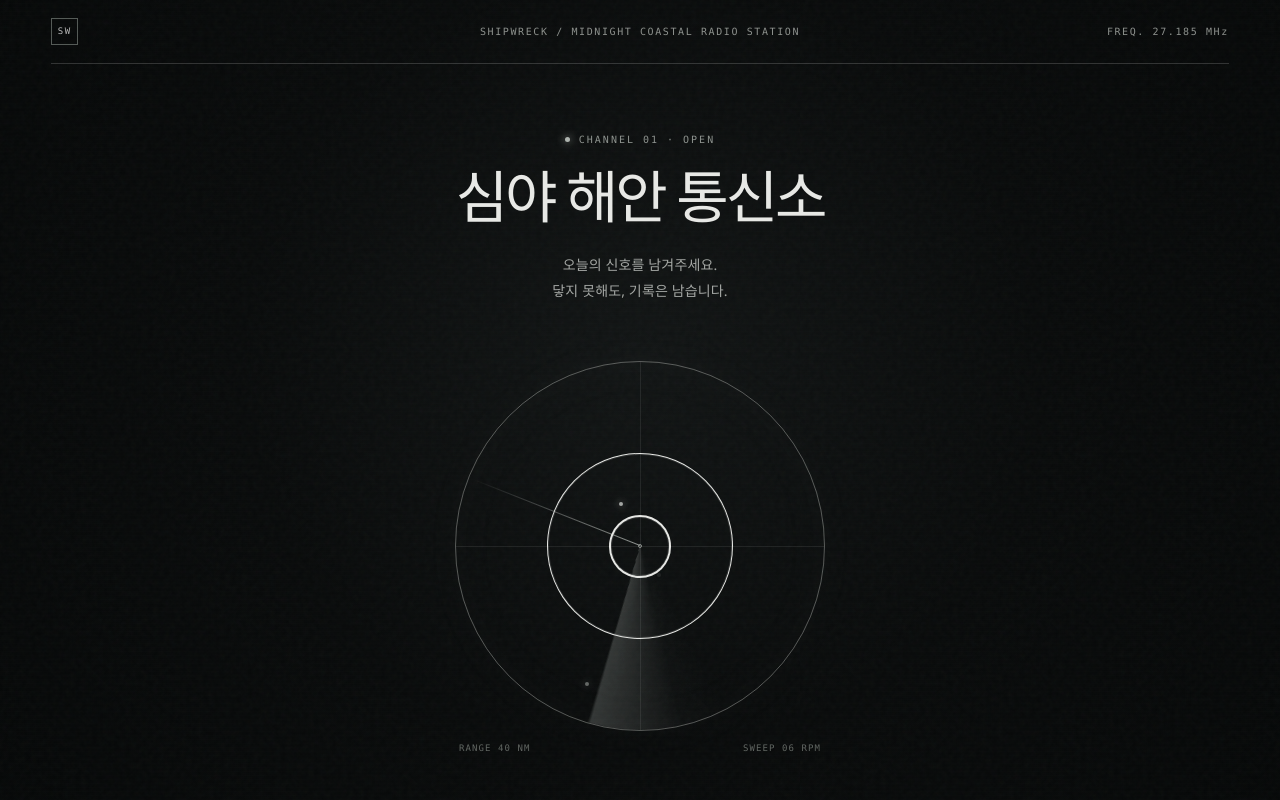
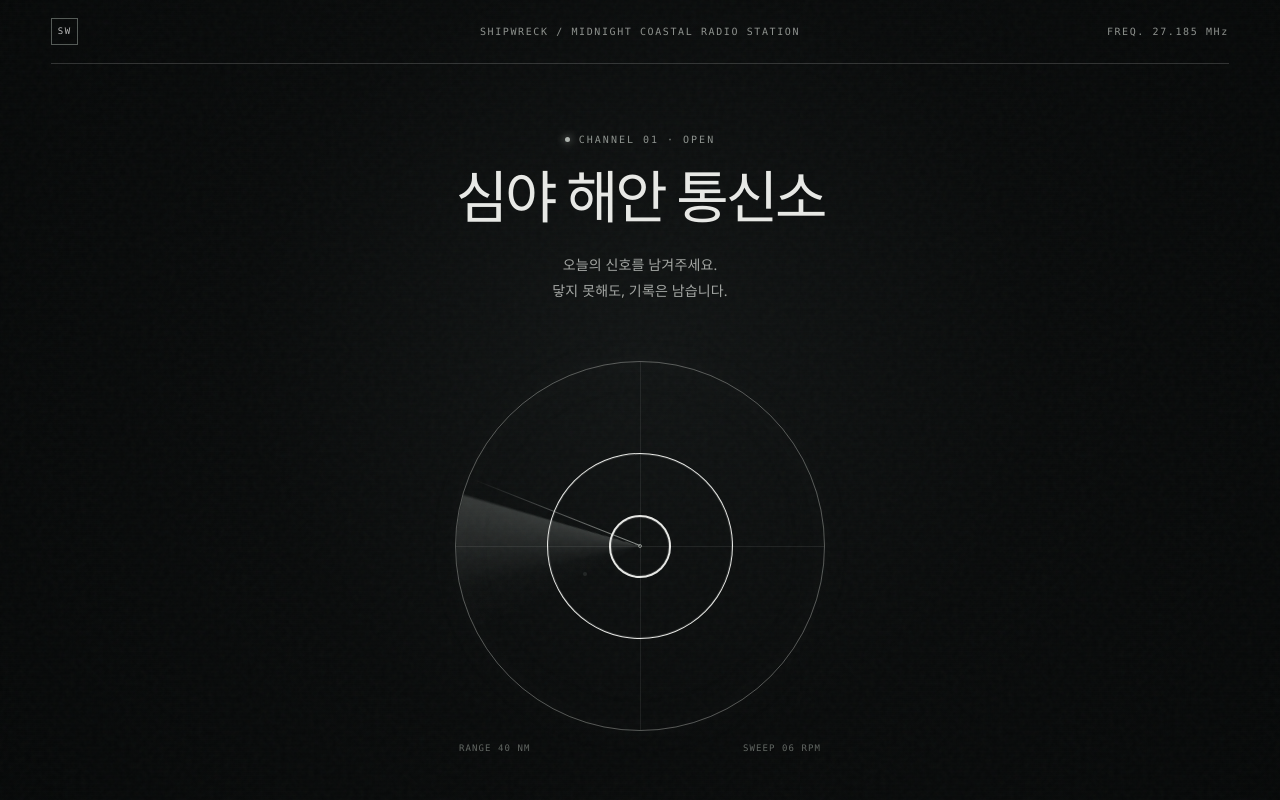
Before and after one commit to overthenebular/shipwreck, a Next.js app: page / in a window 1280 px wide. Shown: the top 800 px of the page. Built offline with nearby package versions, Linux system fonts and the light colour scheme.

Commit message:
Sync radar signals with sweep

```diff
--- a/app/globals.css
+++ b/app/globals.css
@@ -16,8 +16,8 @@ button, textarea { font:inherit; }
 h1 { margin:0; font-size:clamp(34px,6vw,57px); font-weight:400; letter-spacing:-.055em; line-height:1.1; }.description { margin:24px 0 0;color:#a4a7a4;font-size:14px;line-height:1.85;letter-spacing:.01em; }
 .radar-block { width:min(370px,82vw); margin:58px auto 55px; }.radar { position:relative; aspect-ratio:1;border:1px solid rgba(225,229,224,.35);border-radius:50%;overflow:hidden;box-shadow:0 0 50px rgba(200,210,202,.025),inset 0 0 60px rgba(200,210,202,.025); }
 .radar-ring { position:absolute;border:1px solid rgba(225,229,224,.15);border-radius:50%;inset:25%; }.ring-2 { inset:42%; }.radar-cross { position:absolute;background:rgba(225,229,224,.09); }.horizontal { height:1px;left:0;right:0;top:50%; }.vertical { width:1px;top:0;bottom:0;left:50%; }
-.radar-sweep { position:absolute;inset:0;border-radius:50%;background:conic-gradient(from -5deg,transparent 0 315deg,rgba(211,218,212,.02) 330deg,rgba(211,218,212,.2) 359deg,transparent 360deg);animation:sweep 10s linear infinite; }.radar-sweep:after { content:"";position:absolute;left:50%;top:50%;width:49%;height:1px;transform-origin:left;background:linear-gradient(90deg,rgba(230,235,230,.6),transparent); }
-.signal { position:absolute;width:4px;height:4px;border-radius:50%;background:#d8dcd8;box-shadow:0 0 8px #cbd1cc;opacity:0;animation:signal-fade 4s ease-in-out infinite; }.radar-center { position:absolute;inset:calc(50% - 2px);width:4px;height:4px;border:1px solid #8b908c;border-radius:50%; }
+.radar-sweep { position:absolute;inset:0;border-radius:50%;background:conic-gradient(from 85deg,transparent 0 315deg,rgba(211,218,212,.02) 330deg,rgba(211,218,212,.2) 359deg,transparent 360deg);animation:sweep 10s linear infinite; }.radar-sweep:after { content:"";position:absolute;left:50%;top:50%;width:49%;height:1px;transform-origin:left;background:linear-gradient(90deg,rgba(230,235,230,.6),transparent); }
+.signal { --signal-peak:.78;position:absolute;width:4px;height:4px;border-radius:50%;background:#d8dcd8;box-shadow:0 0 8px #cbd1cc;opacity:0;animation:signal-echo 2s ease-out both; }.signal--weak { --signal-peak:.32; }.radar-center { position:absolute;inset:calc(50% - 2px);width:4px;height:4px;border:1px solid #8b908c;border-radius:50%; }
 .radar-readout { display:flex;justify-content:space-between;padding:12px 4px 0;color:#626763;font:9px var(--font-geist-mono),monospace;letter-spacing:.12em; }
 .signal-form { text-align:left;border-top:1px solid var(--line);padding-top:17px; }.field-heading,.form-row { display:flex;justify-content:space-between;align-items:center; }.field-heading { margin-bottom:10px;color:#737874;font:9px var(--font-geist-mono),monospace;letter-spacing:.14em; }
 textarea { display:block;width:100%;min-height:132px;resize:vertical;padding:20px;border:1px solid var(--line);outline:0;background:rgba(10,12,12,.66);color:#dedfdd;font-size:14px;line-height:1.75;border-radius:1px;transition:border-color .2s,background .2s; }.signal-form textarea:focus { border-color:rgba(231,232,229,.45);background:#0d0f0f; }.signal-form textarea::placeholder { color:#606460; }
@@ -25,6 +25,6 @@ textarea { display:block;width:100%;min-height:132px;resize:vertical;padding:20p
 button { display:flex;align-items:center;gap:11px;padding:12px 18px;border:1px solid #c9cbc8;background:#d7d9d6;color:#111313;font-size:12px;letter-spacing:.04em;cursor:pointer;transition:.2s; }button:hover:not(:disabled) { background:transparent;color:#e3e4e2; }button:disabled { opacity:.58;cursor:wait; }
 .log-card { margin-top:70px;border:1px solid var(--line);background:rgba(9,11,11,.86);text-align:left;animation:log-in .65s ease both;scroll-margin-top:24px; }.log-card>header { display:flex;justify-content:space-between;padding:13px 16px;border-bottom:1px solid var(--line);color:#767b77;font:9px var(--font-geist-mono),monospace;letter-spacing:.13em; }.log-card p { margin:0; }.log-meta { padding:24px 25px;border-bottom:1px dashed var(--line);font:11px/1.85 var(--font-geist-mono),monospace;color:#b5b8b4; }.log-body { padding:28px 25px;color:#ced0cd;font-size:13px;line-height:2; }.log-body p+p { margin-top:10px; }.log-body .static { margin-bottom:20px;color:#888d89;font-family:var(--font-geist-mono),monospace;font-size:11px; }.log-card>footer { display:flex;justify-content:space-between;padding:15px 25px;border-top:1px dashed var(--line);color:#6e736f;font:9px var(--font-geist-mono),monospace; }
 .station-footer { min-height:55px;border-top:1px solid var(--line);border-bottom:0;grid-template-columns:1fr 1fr; }.station-footer p { margin:0; }.station-footer p:last-child { justify-self:end;display:flex;align-items:center;gap:8px; }
-@keyframes sweep { to { transform:rotate(360deg); } }@keyframes signal-fade { 0%,18%,82%,100%{opacity:0}42%{opacity:.82}60%{opacity:.32} }@keyframes appear { from{opacity:0;transform:translateY(10px)}to{opacity:1;transform:none} }@keyframes log-in { from{opacity:0;transform:translateY(18px)}to{opacity:1;transform:none} }
+@keyframes sweep { to { transform:rotate(360deg); } }@keyframes signal-echo { 0%{opacity:0}7%{opacity:var(--signal-peak)}100%{opacity:0} }@keyframes appear { from{opacity:0;transform:translateY(10px)}to{opacity:1;transform:none} }@keyframes log-in { from{opacity:0;transform:translateY(18px)}to{opacity:1;transform:none} }
 @media (max-width:600px) { .station-shell{padding:0 20px}.masthead{grid-template-columns:auto 1fr;gap:13px}.masthead p:first-of-type{font-size:8px;line-height:1.5}.frequency{display:none}.station{padding:50px 0 70px}.radar-block{margin:48px auto}.form-row{align-items:flex-end;gap:15px}.form-message{line-height:1.5}.log-card>header,.log-card>footer{gap:12px;flex-direction:column}.station-footer p:first-child{display:none}.station-footer{display:flex;justify-content:flex-end} }
 @media (prefers-reduced-motion:reduce) { *,*:before,*:after { animation-duration:.01ms!important;animation-iteration-count:1!important;scroll-behavior:auto!important; } }
--- a/components/Radar.tsx
+++ b/components/Radar.tsx
@@ -1,42 +1,84 @@
 "use client";
 
-import { useEffect, useRef } from "react";
+import { useEffect, useRef, useState } from "react";
 
-const signals = [
-  { duration: "4.1s", delay: "0s" },
-  { duration: "5.7s", delay: "1.4s" },
-  { duration: "6.3s", delay: "2.2s" },
-  { duration: "4.8s", delay: ".8s" },
-];
+const SWEEP_DURATION_MS = 10_000;
+const MIN_RADIUS = 13;
+const MAX_RADIUS = 39;
+const MIN_SPACING = 12;
 
-function placeSignal(dot: HTMLSpanElement) {
-  const angle = Math.random() * Math.PI * 2;
-  const radius = 8 + Math.random() * 34;
-  dot.style.left = `${50 + Math.cos(angle) * radius}%`;
-  dot.style.top = `${50 + Math.sin(angle) * radius}%`;
+type Signal = {
+  id: string;
+  x: number;
+  y: number;
+  delayMs: number;
+  fadeMs: number;
+  weak: boolean;
+};
+
+function createSignals(cycle: number): Signal[] {
+  const count = 2 + Math.floor(Math.random() * 4);
+  const next: Signal[] = [];
+
+  for (let attempts = 0; next.length < count && attempts < 100; attempts++) {
+    const fadeMs = 1_000 + Math.random() * 2_000;
+    const delayMs = 150 + Math.random() * (SWEEP_DURATION_MS - fadeMs - 300);
+    const angle = (delayMs / SWEEP_DURATION_MS) * Math.PI * 2;
+    const radius = Math.sqrt(MIN_RADIUS ** 2 + Math.random() * (MAX_RADIUS ** 2 - MIN_RADIUS ** 2));
+    const x = 50 + Math.cos(angle) * radius;
+    const y = 50 + Math.sin(angle) * radius;
+
+    if (next.some((signal) => Math.hypot(signal.x - x, signal.y - y) < MIN_SPACING)) continue;
+
+    next.push({
+      id: `${cycle}-${next.length}`,
+      x,
+      y,
+      delayMs,
+      fadeMs,
+      weak: Math.random() < 0.3,
+    });
+  }
+
+  return next;
 }
 
 export function Radar() {
-  const radarRef = useRef<HTMLDivElement>(null);
+  const cycleRef = useRef(0);
+  const [signals, setSignals] = useState<Signal[]>([]);
 
   useEffect(() => {
-    radarRef.current?.querySelectorAll<HTMLSpanElement>(".signal").forEach(placeSignal);
+    const frame = requestAnimationFrame(() => setSignals(createSignals(cycleRef.current)));
+    return () => cancelAnimationFrame(frame);
   }, []);
+
+  function startNextSweep() {
+    cycleRef.current += 1;
+    setSignals(createSignals(cycleRef.current));
+  }
 
   return (
     <div className="radar-block">
-      <div ref={radarRef} className="radar" role="img" aria-label="신호를 탐색하며 천천히 회전하는 레이더">
+      <div className="radar" role="img" aria-label="신호를 탐색하며 천천히 회전하는 레이더">
         <div className="radar-ring ring-1" />
         <div className="radar-ring ring-2" />
         <div className="radar-cross horizontal" />
         <div className="radar-cross vertical" />
-        <div className="radar-sweep" />
-        {signals.map((signal, index) => (
+        <div
+          className="radar-sweep"
+          style={{ animationDuration: `${SWEEP_DURATION_MS}ms` }}
+          onAnimationIteration={startNextSweep}
+        />
+        {signals.map((signal) => (
           <span
-            key={index}
-            className="signal"
-            style={{ animationDelay: signal.delay, animationDuration: signal.duration }}
-            onAnimationIteration={(event) => placeSignal(event.currentTarget)}
+            key={signal.id}
+            className={signal.weak ? "signal signal--weak" : "signal"}
+            style={{
+              left: `${signal.x}%`,
+              top: `${signal.y}%`,
+              animationDelay: `${signal.delayMs}ms`,
+              animationDuration: `${signal.fadeMs}ms`,
+            }}
           />
         ))}
         <span className="radar-center" />
```
